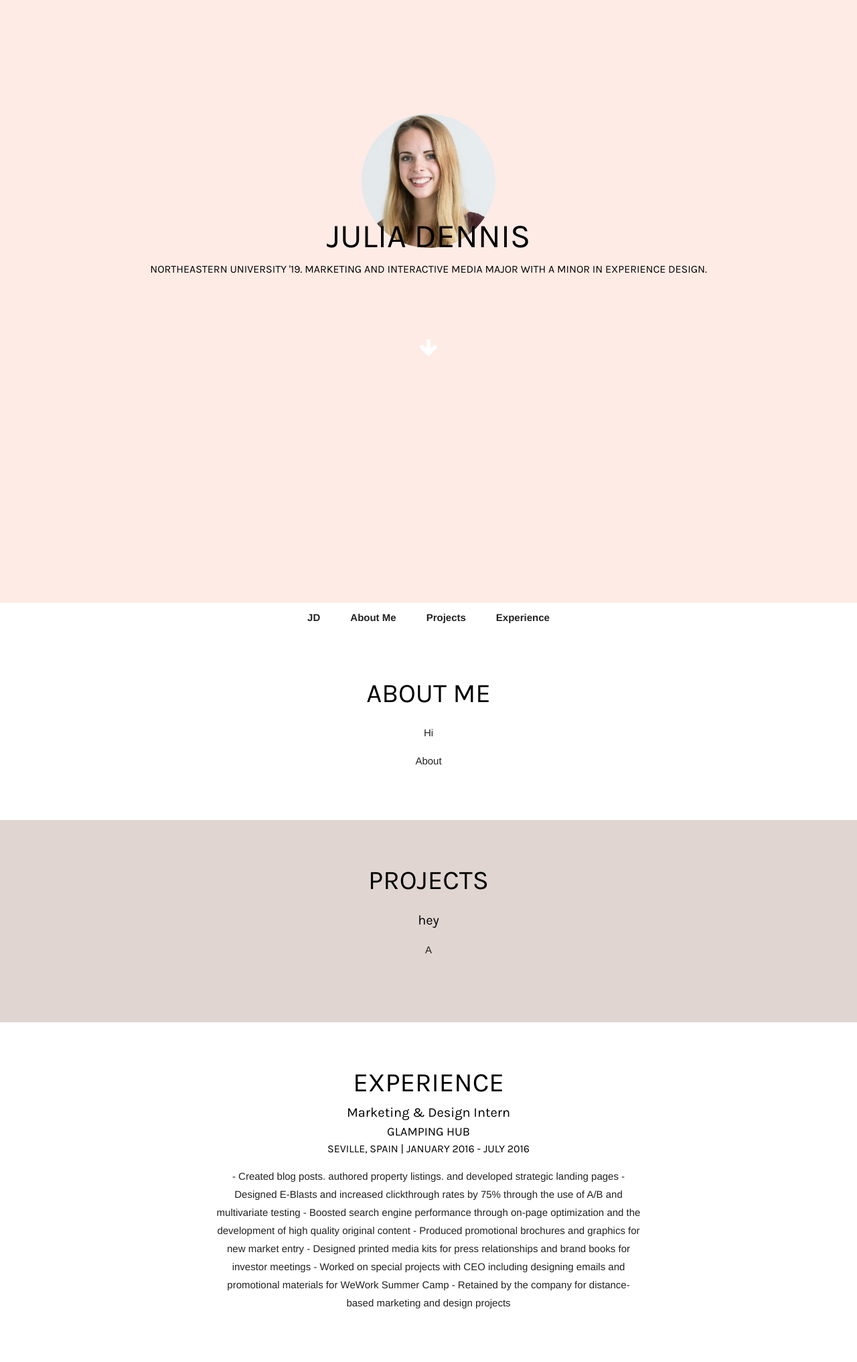
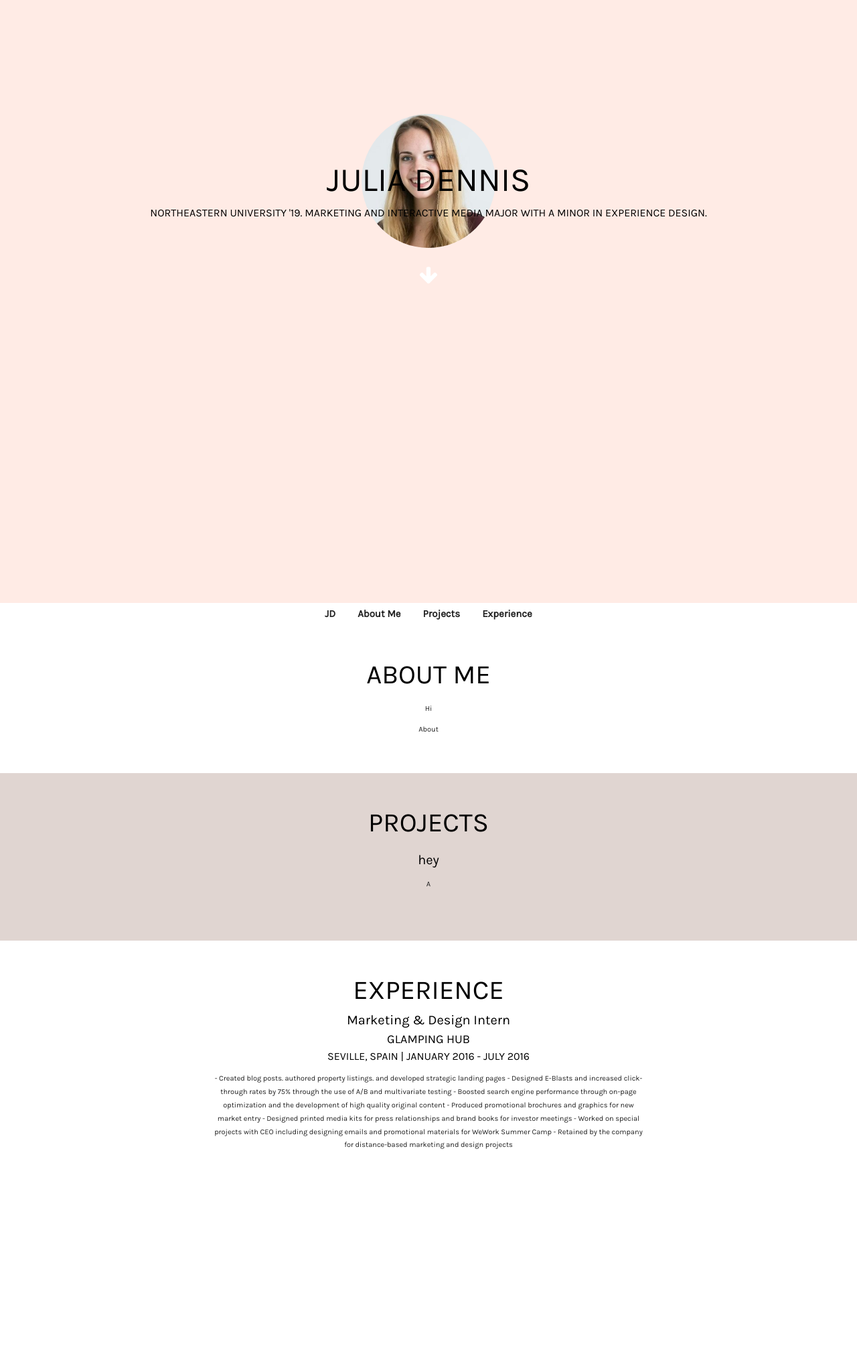
Before and after one commit to jubalu/jubalu.github.io, a Jekyll site: the page built from README.md, in a window 1280 px wide. Shown: the whole page at 67% size. Built offline with Jekyll 4.4.1, drawn with Linux system fonts in a browser that asks for light colours; nearby versions of some CDN libraries; our own code applies the rules of GitHub Pages for plain Markdown files; after the commit the page ends 1774 px from its top, so only the background shows below that.

Commit message:
Update base.css

```diff
--- a/css/base.css
+++ b/css/base.css
@@ -41,8 +41,8 @@ h6 {
 body, html {
 	width: 100%;
 	height: 100%;
-	font-family: "Proxima Nova", Helvetica, sans-serif;
-	font-size: 15px;
+	font-family: "Karla", Helvetica, sans-serif;
+	font-size: 11px;
 	color: #222222;
 }
 
@@ -65,6 +65,7 @@ ul li {
 p {
 	margin: 1rem 0;
 	line-height: 1.8;
+	font-family: "Karla", Helvetica, sans-serif;
 }
 
 .content {
```
